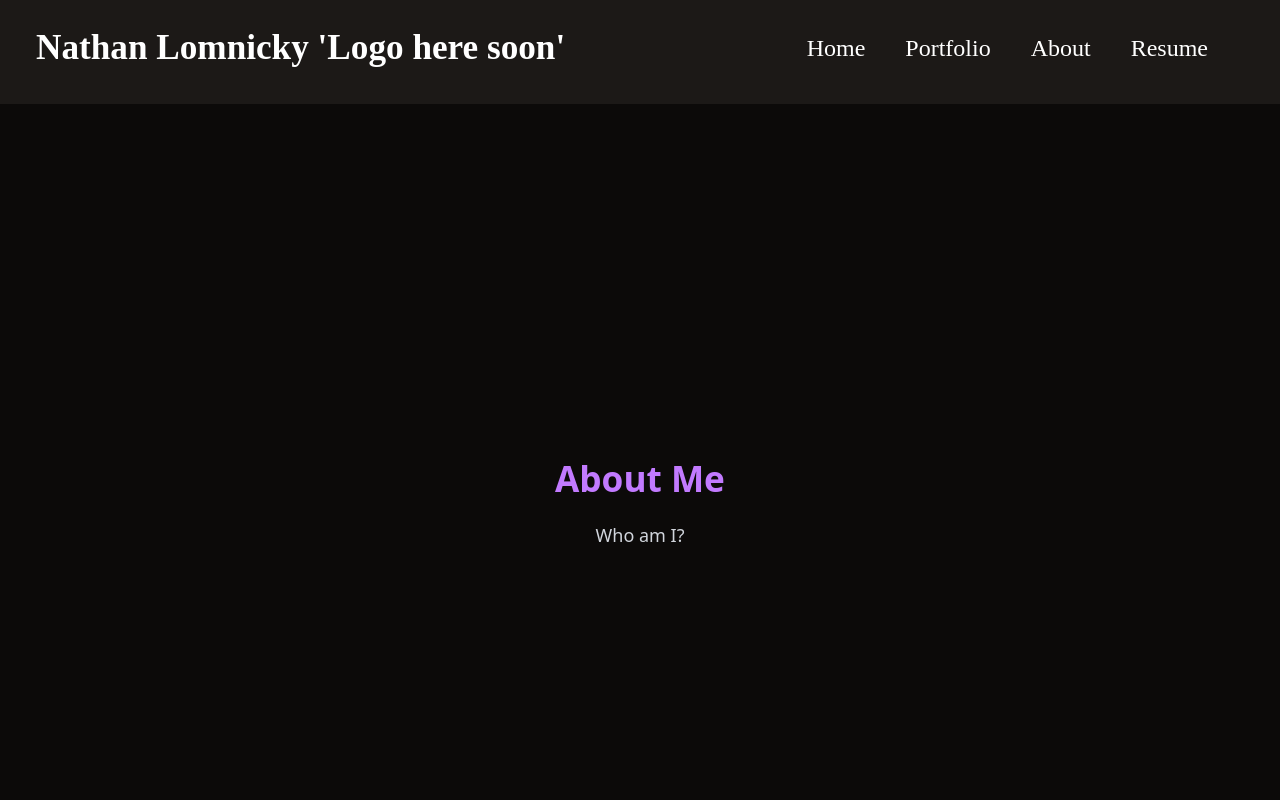
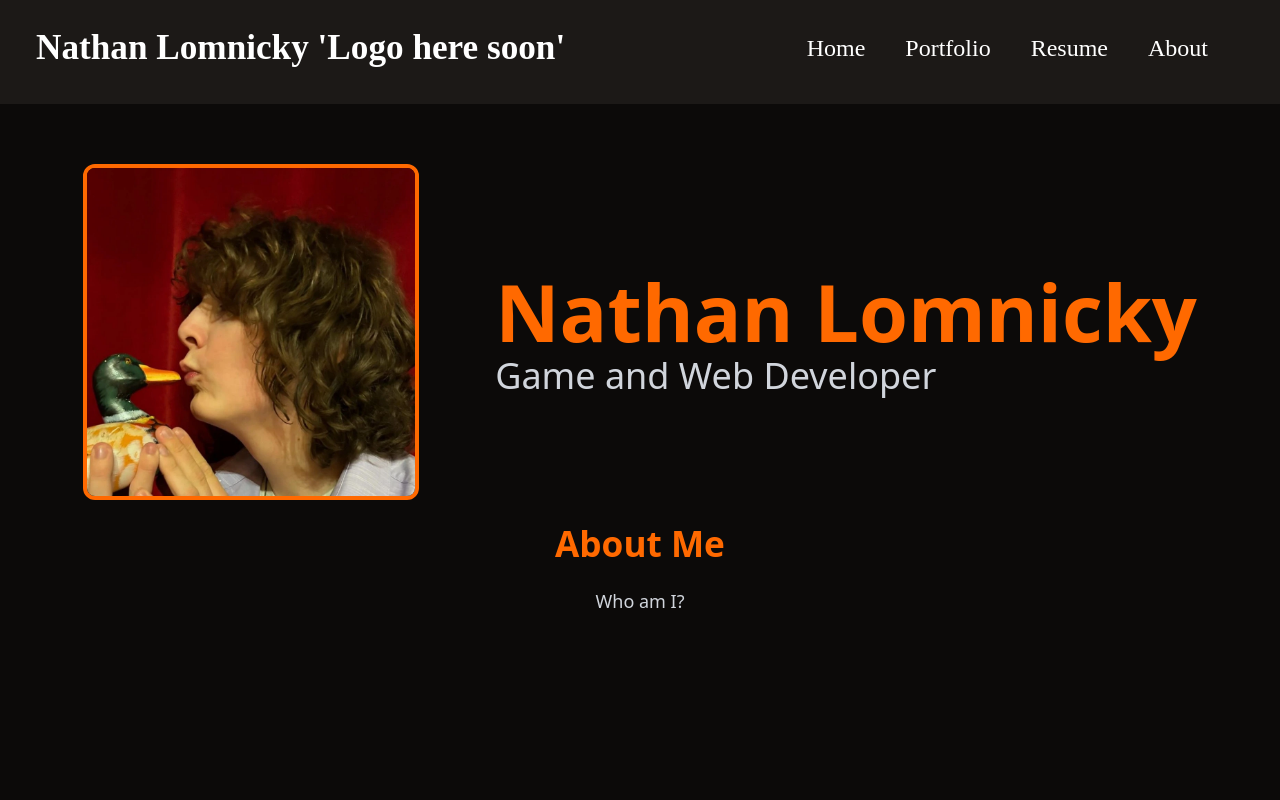
Before and after one commit to PhilosofoxDev/PortfolioSite, a React (Vite) app: page /aboutpage in a window 1280 px wide. Shown: the top 800 px of the page. Built offline with nearby package versions, Linux system fonts and the light colour scheme; a web font is replaced by a local one.

Commit message:
Further page format whiteboxing

```diff
--- a/src/App.jsx
+++ b/src/App.jsx
@@ -15,8 +15,8 @@ function App() {
       <Routes>
         <Route path="/" element={<HomePage />} />
         <Route path="/portfoliopage" element={<PortfolioPage />} />
+        <Route path="/resumepage" element={<ResumePage />} />
         <Route path="/aboutpage" element={<AboutPage />} />
-        <Route path="/resumepage" element={<ResumePage />} />
       </Routes>
       <Footer />
     </div>
--- a/src/NavBar.jsx
+++ b/src/NavBar.jsx
@@ -19,13 +19,13 @@ export default function NavBar() {
             </Link>
           </li>
           <li>
-            <Link to="/aboutpage" className="text-white text-2xl font-bold">
-              About
+            <Link to="/resumepage" className="text-white text-2xl font-bold">
+              Resume
             </Link>
           </li>
           <li>
-            <Link to="/resumepage" className="text-white text-2xl font-bold">
-              Resume
+            <Link to="/aboutpage" className="text-white text-2xl font-bold">
+              About
             </Link>
           </li>
         </ul>
--- a/src/pages/AboutPage.jsx
+++ b/src/pages/AboutPage.jsx
@@ -1,7 +1,19 @@
+import duckPFP from "../assets/images/KissingDuckPFPSquare.webp";
 export default function AboutPage() {
   return (
-    <div className="overscroll-x-none flex flex-col items-center justify-center min-h-screen min-w-screen bg-stone-950">
-      <h1 className="text-5xl font-bold mb-6 text-purple-400">About Me</h1>
+    <div className="overscroll-x-none flex items-center pt-15 flex-col min-h-screen min-w-screen bg-stone-950">
+      <div className="flex mb-6 justify-center gap-15 items-center min-w-screen">
+        <img
+          src={duckPFP}
+          alt="A duck kissing a computer monitor"
+          className="w-84 h-84 rounded-xl border-4 border-orange-500"
+        />
+        <div className="ml-4 text-4xl">
+          <h1 className="font-bold text-orange-500">Nathan Lomnicky</h1>
+          <p className=" text-gray-300">Game and Web Developer</p>
+        </div>
+      </div>
+      <h1 className="text-5xl font-bold mb-6 text-orange-500">About Me</h1>
       <p className="text-lg text-gray-300 max-w-xl text-center">Who am I?</p>
     </div>
   );
--- a/src/pages/HomePage.jsx
+++ b/src/pages/HomePage.jsx
@@ -1,6 +1,6 @@
 export default function HomePage() {
   return (
-    <div className="overscroll-x-none flex flex-col items-center justify-center min-h-screen min-w-screen bg-stone-600">
+    <div className="overscroll-x-none flex flex-col items-center justify-center min-h-screen max-w-screen bg-stone-600">
       {/* Video here in future ^^^ */}
       <h1 className="text-7xl font-bold mb-6 text-orange-500 text-shadow-white font-FrukturRegular">
         Game + Web Development
--- a/src/pages/PortfolioItemPageTemplate.jsx
+++ b/src/pages/PortfolioItemPageTemplate.jsx
@@ -5,7 +5,7 @@ export default function PItemTemplate({ CardName, CardDesc }) {
         {CardName}
       </h1>
       <div className="max-w-60 text-center">
-        <p className="text-2xl text-orange-700 max-w-xl text-center font-MacondoRegular">
+        <p className="text-2xl text-orange-600 max-w-xl text-center font-MacondoRegular">
           {CardDesc}
         </p>
       </div>
--- a/src/pages/ResumePage.jsx
+++ b/src/pages/ResumePage.jsx
@@ -1,7 +1,7 @@
 export default function ResumePage() {
   return (
     <div className="overscroll-x-none flex flex-col items-center justify-center min-h-screen min-w-screen bg-stone-950">
-      <h1 className="text-5xl font-bold mb-6 text-purple-400">
+      <h1 className="text-5xl font-bold mb-6 text-orange-500">
         What I've done
       </h1>
       <p className="text-lg text-gray-300 max-w-xl text-center">Resume here</p>
```
Also changed, not shown: src/assets/images/KissingDuckPFPSquare.webp (added), src/assets/images/PFPTHATIUSEOMG.png (added).
